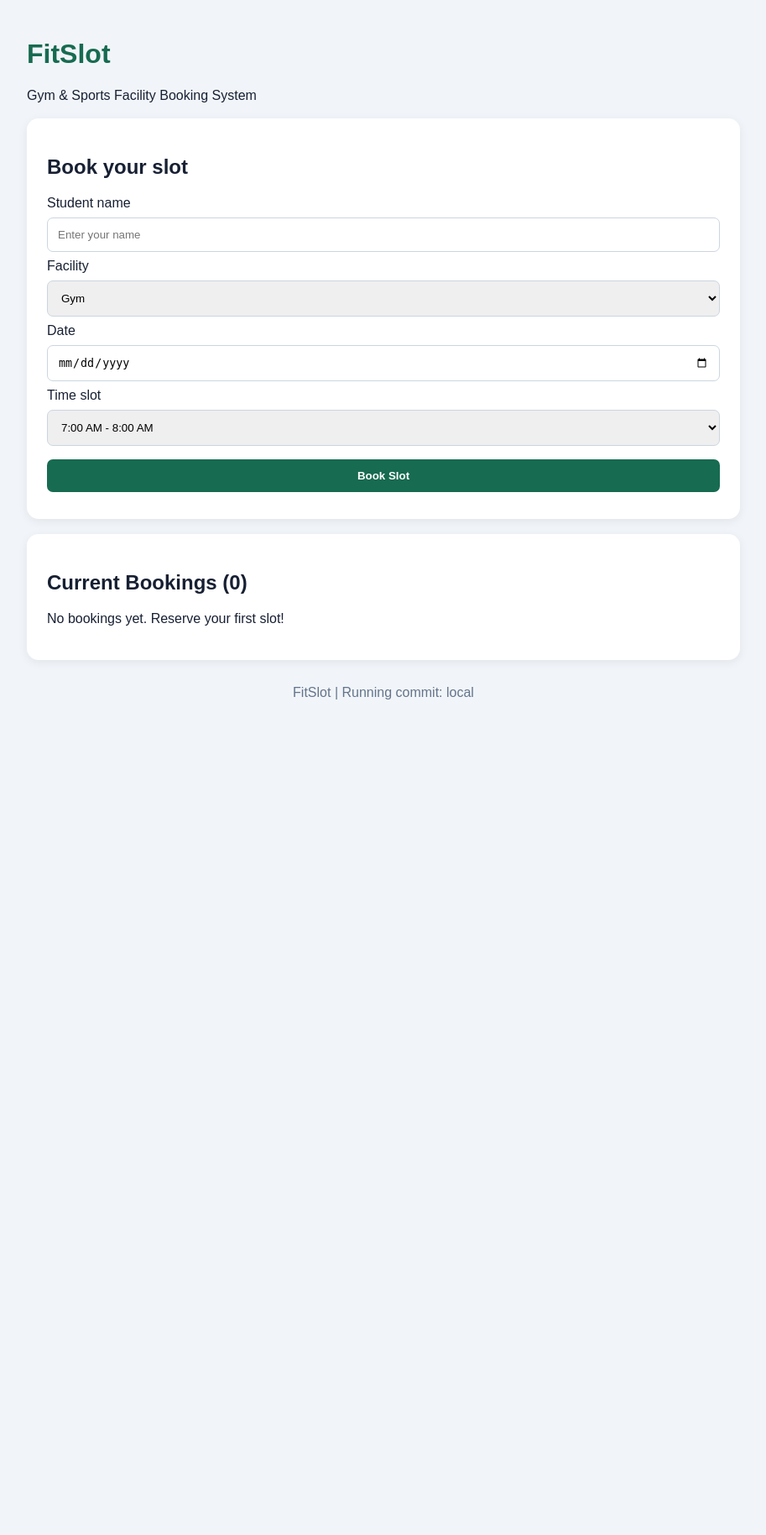
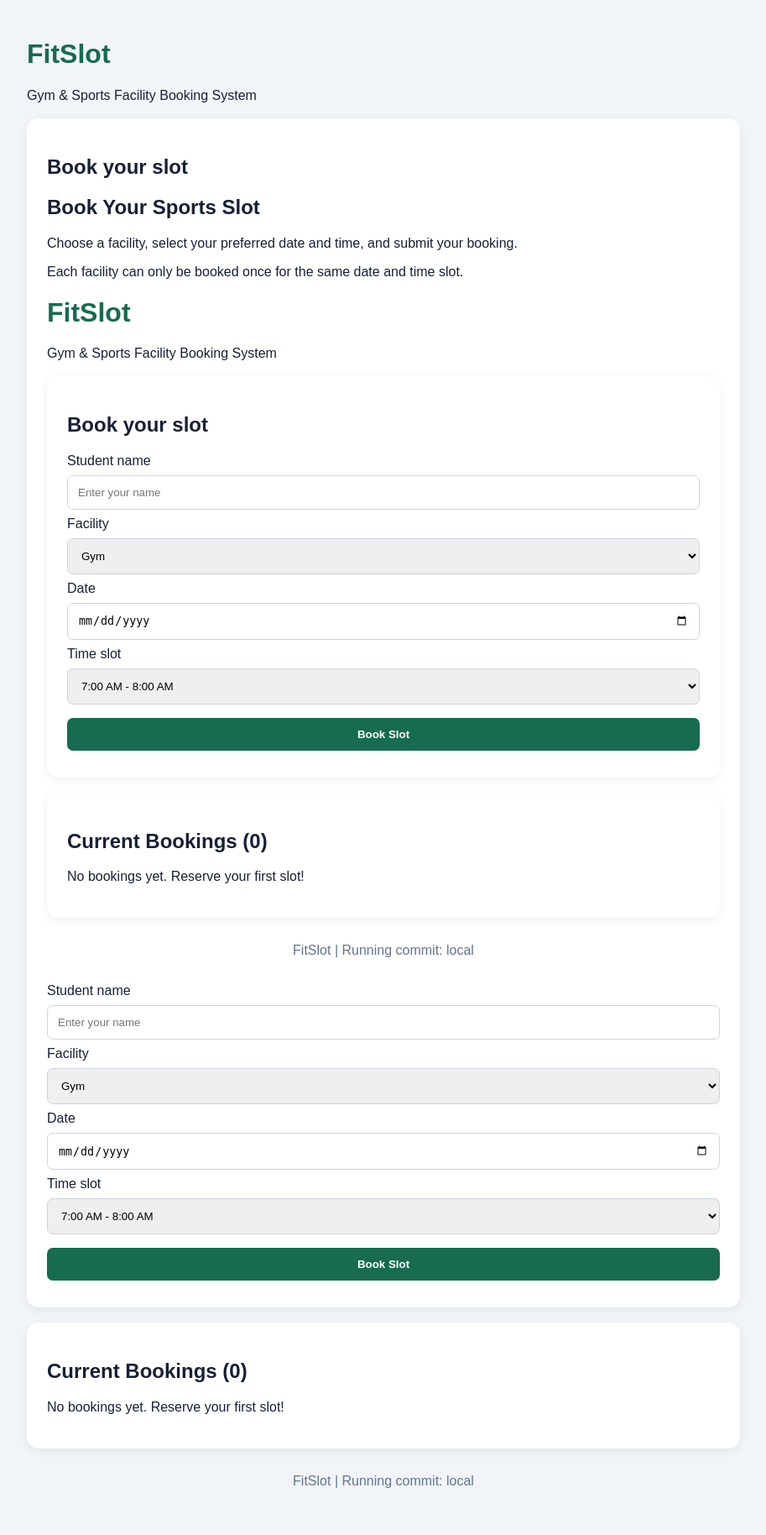
Before and after one commit to irashinde574-create/Fitslot, a Flask app: page / in a window 1280 px wide. Shown: the whole page at 84% size, without its empty margins (183-1096 px from the left). Before the commit the page ends 833 px from the top, so only its background shows below. Run offline with Flask 3, Linux system fonts and the light colour scheme.

Commit message:
feat: improve booking form instructions

```diff
--- a/templates/index.html
+++ b/templates/index.html
@@ -51,6 +51,69 @@
 
     <div class="card">
         <h2>Book your slot</h2>
+        <!DOCTYPE html>
+<html lang="en">
+<head>
+    <meta charset="UTF-8">
+    <meta name="viewport" content="width=device-width, initial-scale=1.0">
+    <title>FitSlot | Sports Booking</title>
+    <style>
+        body {
+            font-family: Arial, sans-serif;
+            background: #f1f5f9;
+            margin: 0;
+            padding: 25px;
+            color: #172033;
+        }
+        .container {
+            max-width: 850px;
+            margin: auto;
+        }
+        .card {
+            background: white;
+            padding: 24px;
+            margin: 18px 0;
+            border-radius: 14px;
+            box-shadow: 0 3px 12px #0001;
+        }
+        h1 { color: #176b50; }
+        input, select, button {
+            width: 100%;
+            padding: 12px;
+            margin: 8px 0;
+            box-sizing: border-box;
+            border: 1px solid #cbd5e1;
+            border-radius: 7px;
+        }
+        button {
+            background: #176b50;
+            color: white;
+            border: none;
+            cursor: pointer;
+            font-weight: bold;
+        }
+        li { padding: 9px; }
+        footer { text-align: center; margin: 30px; color: #64748b; }
+    </style>
+</head>
+<body>
+<section>
+    <h2>Book Your Sports Slot</h2>
+    <p>
+        Choose a facility, select your preferred date
+        and time, and submit your booking.
+    </p>
+    <p>
+        Each facility can only be booked once for
+        the same date and time slot.
+    </p>
+</section>
+<div class="container">
+    <h1>FitSlot</h1>
+    <p>Gym & Sports Facility Booking System</p>
+
+    <div class="card">
+        <h2>Book your slot</h2>
         <form method="POST" action="/book">
             <label>Student name</label>
             <input name="name" placeholder="Enter your name" required>
@@ -98,3 +161,51 @@
 </div>
 </body>
 </html>
+
+        <form method="POST" action="/book">
+            <label>Student name</label>
+            <input name="name" placeholder="Enter your name" required>
+
+            <label>Facility</label>
+            <select name="facility" required>
+                {% for f in facilities %}
+                <option value="{{ f }}">{{ f }}</option>
+                {% endfor %}
+            </select>
+
+            <label>Date</label>
+            <input type="date" name="date" min="{{ today }}" required>
+
+            <label>Time slot</label>
+            <select name="slot" required>
+                {% for s in slots %}
+                <option value="{{ s }}">{{ s }}</option>
+                {% endfor %}
+            </select>
+
+            <button type="submit">Book Slot</button>
+        </form>
+    </div>
+
+    <div class="card">
+        <h2>Current Bookings ({{ bookings|length }})</h2>
+        {% if bookings %}
+        <ul>
+            {% for b in bookings %}
+            <li>
+                {{ b.name }} — {{ b.facility }} —
+                {{ b.date }} — {{ b.slot }}
+            </li>
+            {% endfor %}
+        </ul>
+        {% else %}
+        <p>No bookings yet. Reserve your first slot!</p>
+        {% endif %}
+    </div>
+
+    <footer>
+        FitSlot | Running commit: {{ commit }}
+    </footer>
+</div>
+</body>
+</html>
```
